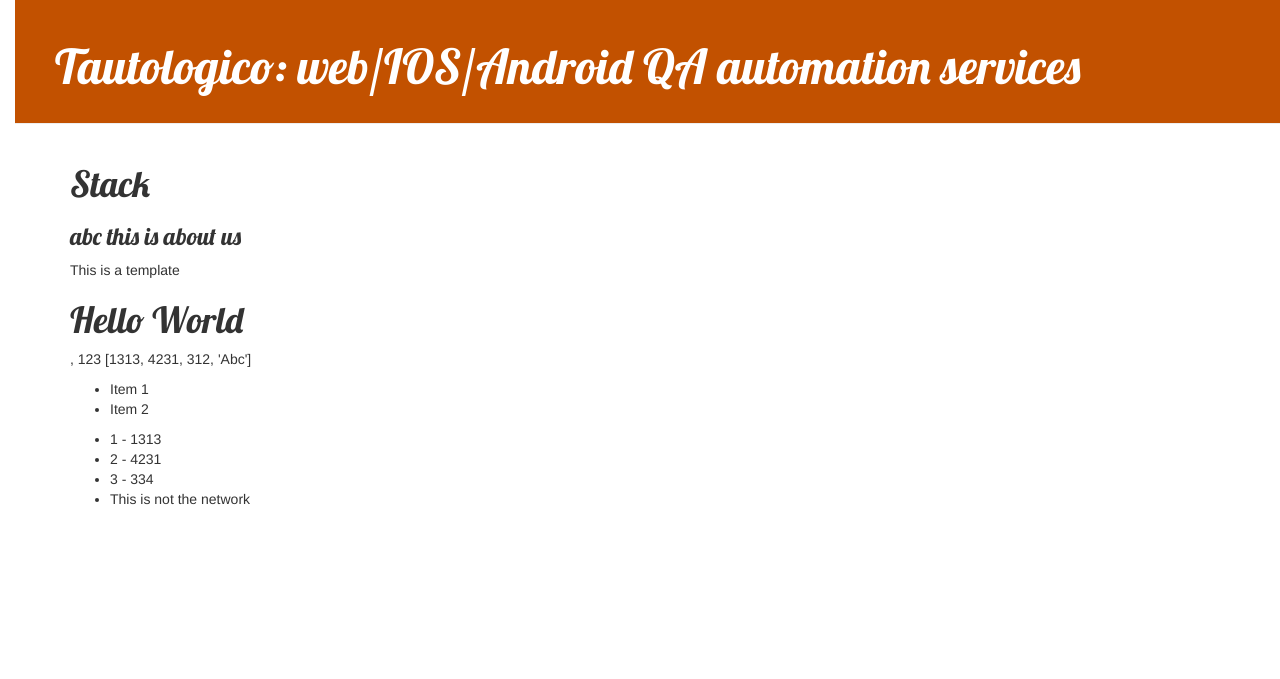
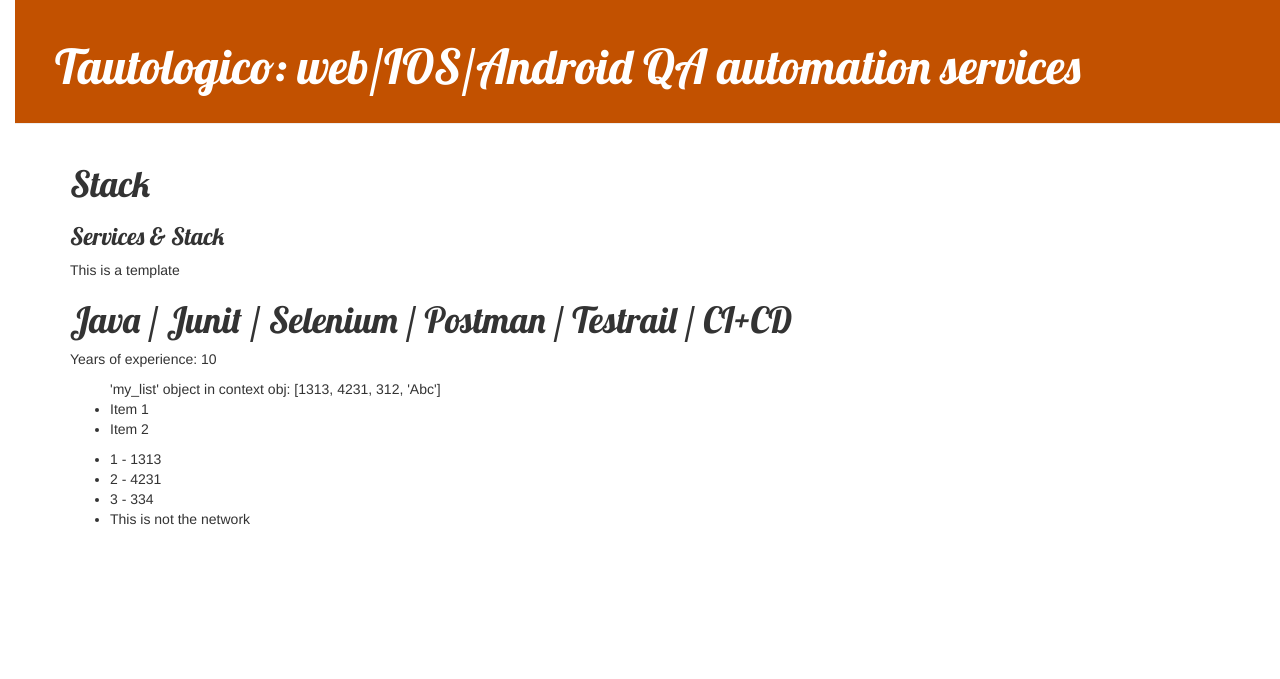
Before and after one commit to alexissoko/my-first-blog, a Django app: page /post/stack/ in a window 1280 px wide. Shown: the top 679 px of the page. Run offline with Django 3.2, Linux system fonts and the light colour scheme; some libraries are stand-ins or nearby versions.

Commit message:
Changed the HTML for the site.

```diff
--- a/blog/templates/blog/about.html
+++ b/blog/templates/blog/nav_page.html
@@ -3,7 +3,7 @@
 
 
 {% block content %}
-<h1>About</h1>
+<h1>{{ page }}</h1>
 
 <h3>{{ title }}</h3>
 <p>This is a template</p>
@@ -11,11 +11,11 @@
 {{ my_html|safe }}
 
 <p>
-, {{ my_number }}
-{{ my_list }}
+{{ my_number }}
 </p>
 
 <ul>
+    'my_list' object in context obj: {{ my_list }}
     <li>Item 1</li>
     <li>Item 2</li>
 </ul>
--- a/blog/templates/blog/stack.html
+++ /dev/null
@@ -1,38 +0,0 @@
-{% extends 'blog/base.html' %}
-{% load static %}
-
-
-{% block content %}
-<h1>Stack</h1>
-
-<h3>{{ title }}</h3>
-<p>This is a template</p>
-
-{{ my_html|safe }}
-
-<p>
-, {{ my_number }}
-{{ my_list }}
-</p>
-
-<ul>
-    <li>Item 1</li>
-    <li>Item 2</li>
-</ul>
-
-<ul>
-{% for abc in my_list %}
-    {% if abc == 312 %}
-        <li>{{ forloop.counter }} - {{ abc|add:22 }}</li>
-    {% elif abc == "Abc" %}
-        <li>This is not the network</li>
-    {% else %}
-        <li>{{ forloop.counter }} - {{ abc }}</li>
-    {% endif %}
-
-
-{% endfor %}
-</ul>
-
-
-{% endblock content %}
--- a/blog/views.py
+++ b/blog/views.py
@@ -48,35 +48,38 @@
 
 def about_view(request):
     my_context = {
-        "title": "abc this is about us",
+        "page": "About",
+        "title": "Family of knowledge hungry nerds",
         "this_is_true": True,
-        "my_number": 123,
+        "my_number": "A family of passionate hardworking devs and automation engineers",
         "my_list": [1313, 4231, 312, "Abc"],
-        "my_html": "<h1>Hello World</h1>"
+        "my_html": "<h1>+10 years of industry expericne on Web dev; QA automation web, android and IOS & Devops services for infra</h1>"
 
     }
-    return render(request, "blog/about.html", my_context)
+    return render(request, "blog/nav_page.html", my_context)
 
 
 def stack_view(request):
     my_context = {
-        "title": "abc this is about us",
+        "page": "Stack",
+        "title": "Services & Stack",
         "this_is_true": True,
-        "my_number": 123,
+        "my_number": "Years of experience: 10",
         "my_list": [1313, 4231, 312, "Abc"],
-        "my_html": "<h1>Hello World</h1>"
+        "my_html": "<h1>Java / Junit / Selenium / Postman / Testrail / CI+CD</h1>"
 
     }
-    return render(request, "blog/stack.html", my_context)
+    return render(request, "blog/nav_page.html", my_context)
 
 
 def contact_view(request):
     my_context = {
-        "title": "abc this is about us",
+        "page": "Contact",
+        "title": "contact@tautologico.com",
         "this_is_true": True,
         "my_number": 123,
         "my_list": [1313, 4231, 312, "Abc"],
-        "my_html": "<h1>Hello World</h1>"
+        "my_html": "<h1>Phone : 6502858613</h1>"
 
     }
-    return render(request, "blog/contact.html", my_context)
+    return render(request, "blog/nav_page.html", my_context)
```
Also changed, not shown: blog/templates/blog/contact.html (deleted, +0 -38 lines).
